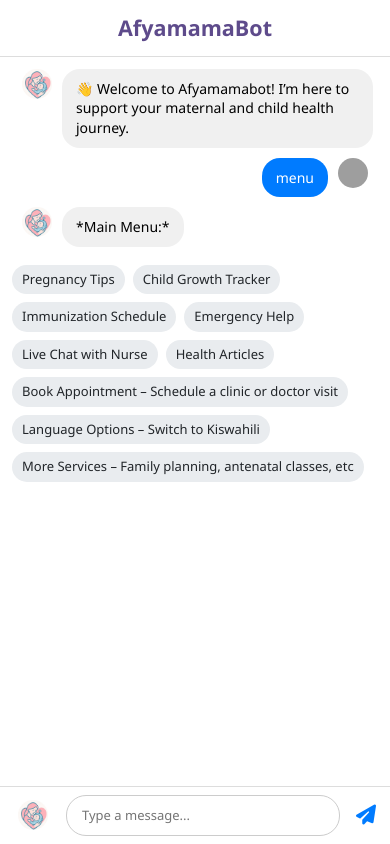
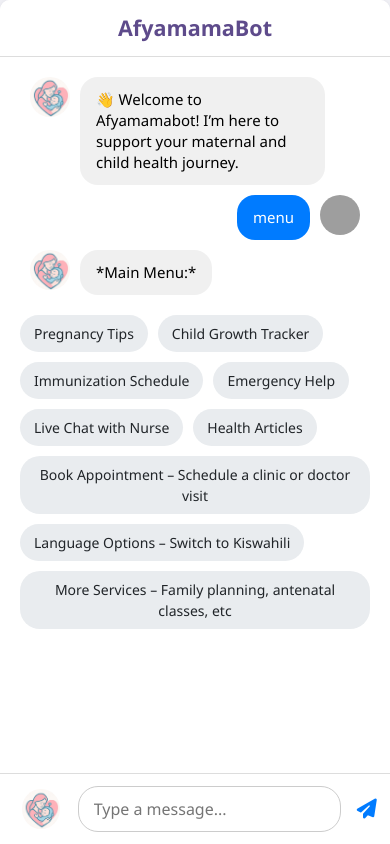
Before and after one commit to pydev1996/RCBometBot_Backend, a Flask app: page / in a window 390 px wide. Run offline with Flask 3, Linux system fonts and the light colour scheme; grey boxes are pictures that could not be loaded.

Commit message:
Update index.html

```diff
--- a/templates/index.html
+++ b/templates/index.html
@@ -6,33 +6,38 @@
   <title>AfyamamaBot</title>
   <link rel="icon" href="/static/images/afyamamaBot2.JPG" type="image/x-icon" />
 
-  <!-- Bootstrap 5 CDN -->
+  <!-- Bootstrap 5 -->
   <link href="https://cdn.jsdelivr.net/npm/bootstrap@5.3.3/dist/css/bootstrap.min.css" rel="stylesheet" />
-  <!-- Font Awesome CDN -->
+  <!-- Font Awesome -->
   <link href="https://cdnjs.cloudflare.com/ajax/libs/font-awesome/6.4.0/css/all.min.css" rel="stylesheet" />
 
   <style>
-    body {
+    html, body {
+      height: 100%;
       margin: 0;
       background: #f4f4f9;
       font-family: 'Segoe UI', sans-serif;
-      height: 100vh;
     }
 
     .chat-container {
-      max-width: 100%;
-      height: 100vh;
       display: flex;
       flex-direction: column;
+      height: 100vh;
+      max-width: 900px;
+      margin: auto;
       background: #fff;
-      box-shadow: 0 0 12px rgba(0, 0, 0, 0.05);
+      border-radius: 10px 10px 0 0;
+      box-shadow: 0 0 12px rgba(0, 0, 0, 0.1);
+      overflow: hidden;
     }
 
     .chat-header {
+      flex: 0 0 auto;
       padding: 15px;
       text-align: center;
       background: #fff;
       border-bottom: 1px solid #ddd;
+      z-index: 2;
     }
 
     .chat-header h4 {
@@ -42,12 +47,39 @@
     }
 
     .chat-box {
-      flex: 1;
-      padding: 1rem;
+      flex: 1 1 auto;
+      padding: 20px;
       overflow-y: auto;
       display: flex;
       flex-direction: column;
       gap: 10px;
+    }
+
+    .chat-input-box {
+      flex: 0 0 auto;
+      display: flex;
+      align-items: center;
+      border-top: 1px solid #ddd;
+      padding: 12px;
+      background: #fff;
+      z-index: 2;
+    }
+
+    .chat-input-box input {
+      flex: 1;
+      padding: 10px 15px;
+      border: 1px solid #ccc;
+      border-radius: 20px;
+      outline: none;
+    }
+
+    .chat-input-box button {
+      background: none;
+      border: none;
+      color: #007bff;
+      font-size: 20px;
+      margin-left: 10px;
+      cursor: pointer;
     }
 
     .message-wrapper {
@@ -60,20 +92,19 @@
     }
 
     .avatar {
-      width: 36px;
-      height: 36px;
+      width: 40px;
+      height: 40px;
       object-fit: cover;
       border-radius: 50%;
       margin: 0 10px;
     }
 
     .message {
-      max-width: 75%;
-      padding: 10px 14px;
+      max-width: 70%;
+      padding: 12px 16px;
       border-radius: 18px;
       line-height: 1.4;
       font-size: 15px;
-      word-wrap: break-word;
     }
 
     .message.bot {
@@ -86,43 +117,17 @@
       color: #fff;
     }
 
-    .chat-input-box {
-      display: flex;
-      align-items: center;
-      padding: 10px;
-      border-top: 1px solid #ddd;
-      background: #fff;
-    }
-
-    .chat-input-box input {
-      flex: 1;
-      padding: 10px 15px;
-      border: 1px solid #ccc;
-      border-radius: 20px;
-      outline: none;
-      font-size: 14px;
-    }
-
-    .chat-input-box button {
-      background: none;
-      border: none;
-      color: #007bff;
-      font-size: 20px;
-      margin-left: 10px;
-      cursor: pointer;
-    }
-
     .btn-group-custom {
       display: flex;
       flex-wrap: wrap;
-      gap: 8px;
-      margin-top: 8px;
+      gap: 10px;
+      margin-top: 10px;
     }
 
     .btn-option {
       background-color: #e9ecef;
       border: none;
-      padding: 6px 12px;
+      padding: 8px 14px;
       border-radius: 20px;
       font-size: 14px;
     }
@@ -130,60 +135,31 @@
     .btn-option:hover {
       background-color: #ced4da;
     }
-
-    @media (max-width: 576px) {
-      .chat-box {
-        padding: 12px;
-      }
-
-      .message {
-        max-width: 85%;
-        font-size: 14px;
-      }
-
-      .avatar {
-        width: 30px;
-        height: 30px;
-      }
-
-      .chat-input-box {
-        flex-direction: row;
-        align-items: center;
-        padding: 8px;
-      }
-
-      .chat-input-box input {
-        font-size: 13px;
-      }
-
-      .btn-option {
-        font-size: 13px;
-        padding: 5px 10px;
-      }
-    }
   </style>
 </head>
 <body>
-
-  <div class="container-fluid chat-container p-0">
+  <div class="chat-container">
+    <!-- Header -->
     <div class="chat-header">
       <h4>AfyamamaBot</h4>
     </div>
 
+    <!-- Chat Messages -->
     <div class="chat-box" id="messages">
-      <!-- Dynamic messages will be appended here -->
+      <!-- Dynamic messages go here -->
     </div>
 
+    <!-- Input Section -->
     <div class="chat-input-box">
       <img src="/static/images/afyamamaBot2.JPG" alt="avatar" class="avatar">
-      <form id="chat-form" class="d-flex flex-grow-1 ms-2">
+      <form id="chat-form" class="d-flex w-100 ms-2">
         <input type="text" id="user-input" placeholder="Type a message..." required />
         <button type="submit"><i class="fas fa-paper-plane"></i></button>
       </form>
     </div>
   </div>
 
-  <!-- Bootstrap JS -->
+  <!-- JS Includes -->
   <script src="https://cdn.jsdelivr.net/npm/bootstrap@5.3.3/dist/js/bootstrap.bundle.min.js"></script>
 
   <script>
```
